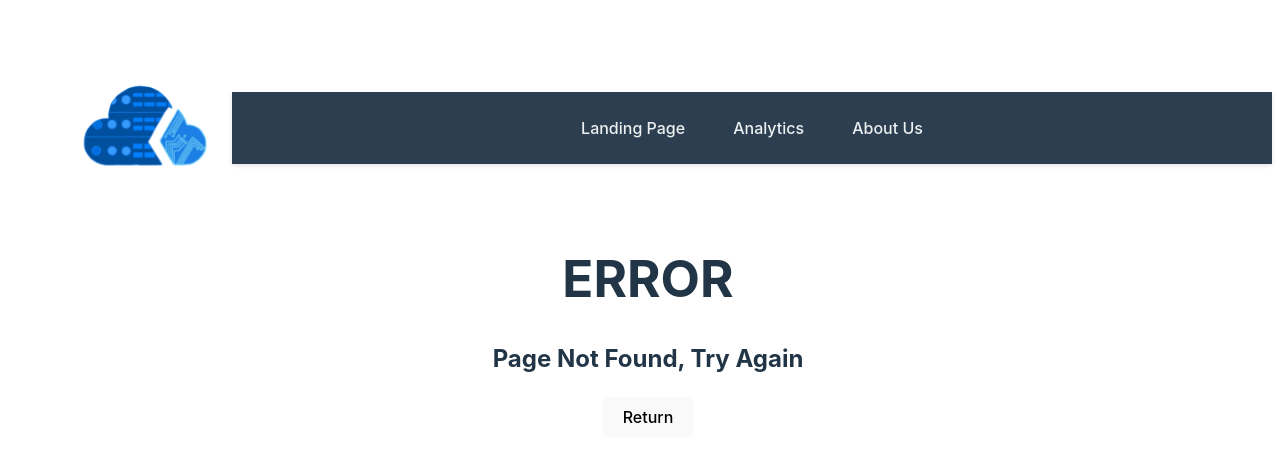
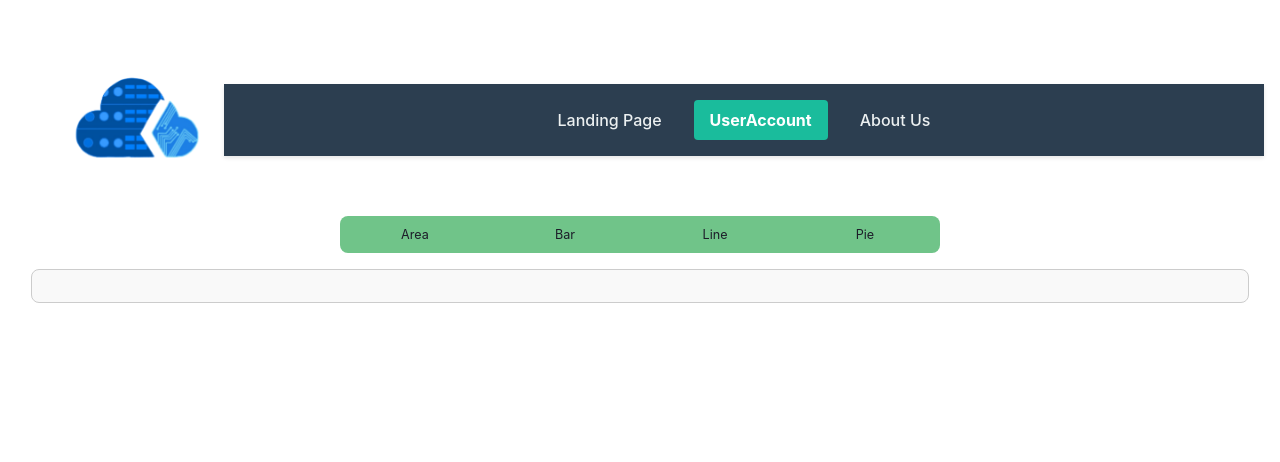
Before and after one commit to MadalinaC560/SwEng25_Group18_Microsoft_Web_Server, a React (Vite) app in the folder frontend/webserver/: page /user in a window 1280 px wide. Before the commit this address had no page. Shown: the top 462 px of the page. Built offline with nearby package versions, Linux system fonts and the light colour scheme.

Commit message:
added simple user selection interface to dsplay data, need to change titles and input in proper data, removed  redundant analytics page

```diff
--- a/frontend/webserver/src/AnimatedRoutes.jsx
+++ b/frontend/webserver/src/AnimatedRoutes.jsx
@@ -6,9 +6,9 @@ import {
 } from "react-router-dom";
 import { AnimatePresence } from "framer-motion";
 import Landing from "./pages/landing.jsx";
-import AnalyticsPage from "./pages/analytics.jsx";
 import AboutUs from "./pages/aboutUs.jsx";
 import HomePage from "./pages/home.jsx";
+import UserPage from "./pages/userPage.jsx";
 import NotFound from "./pages/notfoundpage.jsx";
 import PageWrapper from "./components/animationComponents/PageWrapper.jsx";
 
@@ -23,14 +23,6 @@ function AnimatedRoutes() {
           element={
             <PageWrapper>
               <Landing />
-            </PageWrapper>
-          }
-        />
-        <Route
-          path="/analytics"
-          element={
-            <PageWrapper>
-              <AnalyticsPage />
             </PageWrapper>
           }
         />
@@ -50,6 +42,14 @@ function AnimatedRoutes() {
             </PageWrapper>
           }
         />
+        <Route
+          path="/user"
+          element={
+            <PageWrapper>
+              <UserPage />
+            </PageWrapper>
+          }
+        />
         <Route path="*" element={<NotFound />} />
       </Routes>
     </AnimatePresence>
--- a/frontend/webserver/src/App.css
+++ b/frontend/webserver/src/App.css
@@ -51,3 +51,10 @@
   background: linear-gradient(to right, #eef2f3, #8ec5fc);
   padding: 20px;
 }
+
+.bg-custom {
+  background-image: url('./images/greenBackground.png');
+  background-size: cover;
+  background-position: center;
+  background-repeat: no-repeat;
+}
--- a/frontend/webserver/src/components/navigationComponents/Navigation.jsx
+++ b/frontend/webserver/src/components/navigationComponents/Navigation.jsx
@@ -4,6 +4,9 @@ import cloudl from "../../images/cloudl.png";
 
 function Navigation() {
   const location = useLocation(); // Get the current location object
+
+  // Links to conditionally render
+  const conditionalLinks = [{ to: "/user", text: "UserAccount" }];
 
   return (
     <div className="header">
@@ -13,14 +16,16 @@ function Navigation() {
       </Link>
 
       {/* Conditionally render the navigation bar */}
-
       <nav>
         <NavLink to="/" end>
           Landing Page
         </NavLink>
-        {location.pathname !== "/" && (
-          <NavLink to="/analytics">Analytics</NavLink>
-        )}
+        {location.pathname !== "/" &&
+          conditionalLinks.map((link) => (
+            <NavLink key={link.to} to={link.to}>
+              {link.text}
+            </NavLink>
+          ))}
         <NavLink to="/aboutUs">About Us</NavLink>
       </nav>
     </div>
--- /dev/null
+++ b/frontend/webserver/src/components/userComponents/userAnalyticsBox.jsx
@@ -0,0 +1,97 @@
+import React, { useState } from "react";
+import AreaChartComponent from "../analyticsComponents/AreaChart";
+import BarGraph from "../analyticsComponents/BarGraph";
+import LineGraph from "../analyticsComponents/LineGraph";
+import PieGraph from "../analyticsComponents/PieChart";
+
+function UserAnalyticsBox() {
+  const [selectedOption, setSelectedOption] = useState("HTML");
+
+  const handleOptionChange = (event) => {
+    setSelectedOption(event.target.value);
+  };
+
+  const renderContent = () => {
+    switch (selectedOption) {
+      case "AreaChart":
+        return (
+          <div className="graph">
+            <AreaChartComponent />
+          </div>
+        );
+      case "BarGraph":
+        return (
+          <div className="graph">
+            <BarGraph />
+          </div>
+        );
+      case "LineGraph":
+        return (
+          <div className="graph">
+            <LineGraph />
+          </div>
+        );
+      case "PieChart":
+        return (
+          <div className="graph">
+            <PieGraph />
+          </div>
+        );
+      default:
+        return null;
+    }
+  };
+
+  return (
+    <div className="container">
+      {/* Radio Buttons */}
+      <div className="radio-inputs">
+        <label className="radio">
+          <input
+            type="radio"
+            name="radio"
+            value="AreaChart"
+            checked={selectedOption === "AreaChart"}
+            onChange={handleOptionChange}
+          />
+          <span className="name">Area</span>
+        </label>
+        <label className="radio">
+          <input
+            type="radio"
+            name="radio"
+            value="BarGraph"
+            checked={selectedOption === "BarGraph"}
+            onChange={handleOptionChange}
+          />
+          <span className="name">Bar</span>
+        </label>
+        <label className="radio">
+          <input
+            type="radio"
+            name="radio"
+            value="LineGraph"
+            checked={selectedOption === "LineGraph"}
+            onChange={handleOptionChange}
+          />
+          <span className="name">Line</span>
+        </label>
+        <label className="radio">
+          <input
+            type="radio"
+            name="radio"
+            value="PieChart"
+            checked={selectedOption === "PieChart"}
+            onChange={handleOptionChange}
+          />
+          <span className="name">Pie</span>
+        </label>
+      </div>
+
+      {/* Content Container */}
+      <div className="content-container">{renderContent()}</div>
+    </div>
+  );
+}
+
+export default UserAnalyticsBox;
--- /dev/null
+++ b/frontend/webserver/src/css/user.css
@@ -0,0 +1,119 @@
+/* Container for the entire component */
+.container {
+    display: flex;
+    flex-direction: column;
+    align-items: center;
+    justify-content: flex-start; /* Align content to the top */
+    width: 100%;
+    padding: 0.5rem 1rem; /* Reduced top padding to move radio buttons up */
+    box-sizing: border-box;
+    min-height: 100vh; /* Ensure the container takes at least the full viewport height */
+  }
+
+  /* Radio buttons container */
+  .radio-inputs {
+    display: flex;
+    border-radius: 0.5rem;
+    background-color: #70c489;
+    box-sizing: border-box;
+    font-size: 14px;
+    width: 100%;
+    max-width: 600px; /* Constrain only the radio buttons */
+    overflow: hidden; /* Ensures no gaps between buttons */
+  }
+
+  /* Individual radio button styling */
+  .radio-inputs .radio {
+    flex: 1; /* Ensures all buttons are of equal width */
+    display: flex;
+    align-items: center;
+    justify-content: center;
+    position: relative;
+    transition: all 0.3s ease-in-out; /* Smooth transition for size changes */
+  }
+
+  .radio-inputs .radio input {
+    display: none;
+  }
+
+  .radio-inputs .radio .name {
+    display: flex;
+    cursor: pointer;
+    align-items: center;
+    justify-content: center;
+    border: none;
+    padding: 0.5rem 0.8rem;
+    color: #1d1d29;
+    transition: all 0.3s ease-in-out; /* Smooth transition for size changes */
+    width: 100%; /* Ensures the button spans the full width */
+    text-align: center;
+  }
+
+  /* Make the selected radio button larger */
+  .radio-inputs .radio input:checked + .name {
+    background-color: #e8e8e8;
+    font-weight: 600;
+    transform: scale(1.1); /* Scale up the selected button */
+  }
+
+  /* Make the unselected radio buttons smaller */
+  .radio-inputs .radio:not(:has(input:checked)) .name {
+    transform: scale(0.9); /* Scale down the unselected buttons */
+  }
+
+  .radio-inputs .radio input + .name:hover {
+    color: #fff;
+  }
+
+  .radio-inputs .radio input:checked + .name:hover {
+    color: #1d1d29;
+  }
+
+  .radio-inputs .radio input:checked + .name::after,
+  .radio-inputs .radio input:checked + .name::before {
+    content: "";
+    position: absolute;
+    width: 10px;
+    height: 10px;
+    background-color: #70c489;
+    bottom: 0;
+  }
+
+  .radio-inputs .radio input:checked + .name::after {
+    right: -10px;
+    border-bottom-left-radius: 300px;
+    box-shadow: -3px 3px 0px 3px #e8e8e8;
+  }
+
+  .radio-inputs .radio input:checked + .name::before {
+    left: -10px;
+    border-bottom-right-radius: 300px;
+    box-shadow: 3px 3px 0px 3px #e8e8e8;
+  }
+
+  /* Content container */
+  .content-container {
+    width: 100%; /* Full width */
+    margin-top: 1rem;
+    padding: 1rem;
+    border: 1px solid #ccc;
+    border-radius: 0.5rem;
+    background-color: #f9f9f9;
+    text-align: center;
+    overflow: hidden; /* Prevent horizontal scrolling */
+  }
+
+  /* Graph container */
+  .graph {
+    width: 100%;
+    min-width: 0; /* Allow the graph to shrink if necessary */
+    height: 300px;
+  }
+
+  /* Center the content container */
+  .content-wrapper {
+    display: flex;
+    justify-content: center;
+    width: 100%;
+    margin-top: auto; /* Push the content to the bottom */
+  }
--- a/frontend/webserver/src/index.css
+++ b/frontend/webserver/src/index.css
@@ -3,9 +3,7 @@
   line-height: 1.5;
   font-weight: 400;
 
-  color-scheme: light dark;
-  color: rgba(255, 255, 255, 0.87);
-  background-color: #242424;
+  color: #213547; /* Set default text color for light mode */
 
   font-synthesis: none;
   text-rendering: optimizeLegibility;
@@ -26,6 +24,8 @@ body {
   display: block;  /* Remove flex centering */
   width: 100%;     /* Ensure full width */
   height: 100vh;   /* Full viewport height */
+  margin: 0;       /* Remove default margin */
+  background-color: white; /* Force white background */
 }
 
 h1 {
@@ -40,7 +40,7 @@ button {
   font-size: 1em;
   font-weight: 500;
   font-family: inherit;
-  background-color: #1a1a1a;
+  background-color: #f9f9f9; /* Light background for buttons */
   cursor: pointer;
   transition: border-color 0.25s;
 }
@@ -52,18 +52,8 @@ button:focus-visible {
   outline: 4px auto -webkit-focus-ring-color;
 }
 
-@media (prefers-color-scheme: light) {
-  :root {
-    color: #213547;
-    background-color: #ffffff;
-  }
-  a:hover {
-    color: #747bff;
-  }
-  button {
-    background-color: #f9f9f9;
-  }
-}
+/* Remove the prefers-color-scheme media query */
+
 
 /* Navigation Bar Container */
 nav {
--- /dev/null
+++ b/frontend/webserver/src/pages/userPage.jsx
@@ -0,0 +1,12 @@
+import UserAnalyticsBox from "../components/userComponents/userAnalyticsBox";
+import "../css/user.css";
+
+function UserPage() {
+  return (
+    <>
+      <UserAnalyticsBox />
+    </>
+  );
+}
+
+export default UserPage;
```
